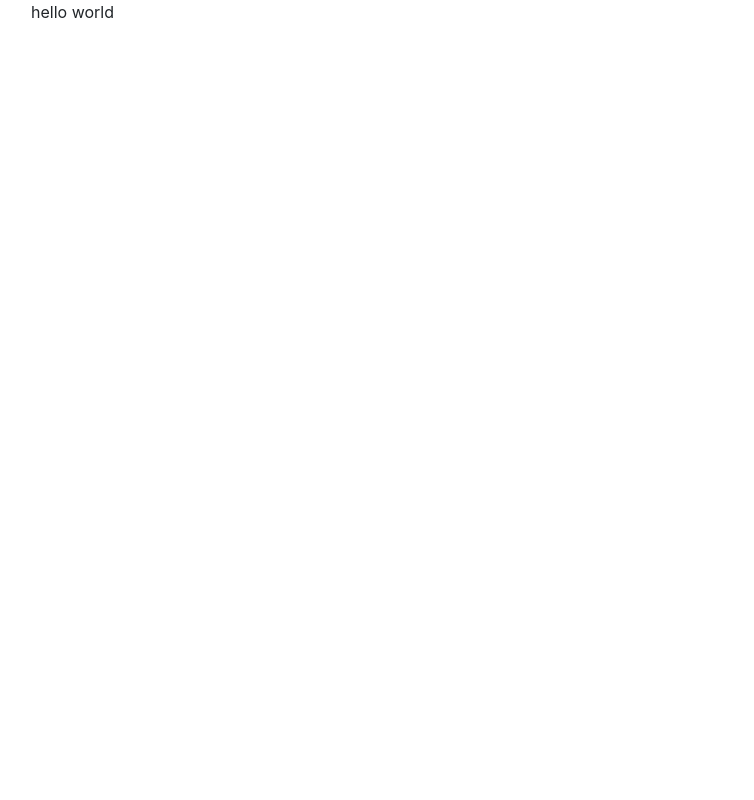
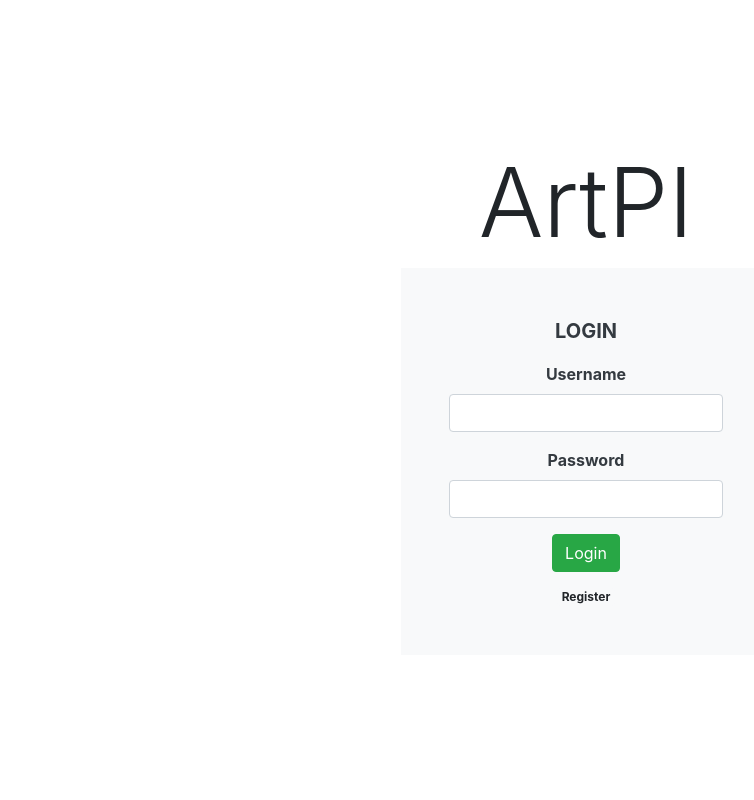
Before and after one commit to jessechen1618/softdev_p01, a Flask app: page / in a window 1280 px wide. Before the commit the part shown is almost empty. Shown: the whole page, without its empty margins (54-808 px from the left). Run offline with Flask 2, Linux system fonts and the light colour scheme; parts of the project's set-up code (start-up, migrations or seed data) failed here and were passed over; some libraries are stand-ins or nearby versions.

Commit message:
login form

```diff
--- a/doc/devlog.txt
+++ b/doc/devlog.txt
@@ -19,3 +19,6 @@ chenJ -- 2019-11-19 08:33
 
 lauE -- 2019-11-19 19:41
 	- Add template files and some inheritance
+
+lauE -- 2019-11-18 20:39
+	- Add login form with styling
--- a/static/main.css
+++ b/static/main.css
@@ -1,5 +1,11 @@
 @import url('https://fonts.googleapis.com/css?family=Roboto&display=swap');
 
-/* .jumbotron {
-    font-family: 'Roberto', sans-serif;
-} */
+#landing {
+    height: 100vh;
+    align-items: center;
+    justify-content: center;
+
+    display: flex;
+    flex-direction: column;
+    margin: 0;
+}
--- a/templates/base.html
+++ b/templates/base.html
@@ -2,20 +2,16 @@
 <html>
 
 <head>
-    <!-- {% block head %} -->
     <title>
-        {% block title %}
-        {% endblock %}
-        - ArtPI
+        {{title}} - ArtPI
     </title>
-    <!-- {% endblock %} -->
     <link rel="stylesheet" href="https://stackpath.bootstrapcdn.com/bootstrap/4.3.1/css/bootstrap.min.css"
         integrity="sha384-ggOyR0iXCbMQv3Xipma34MD+dH/1fQ784/j6cY/iJTQUOhcWr7x9JvoRxT2MZw1T" crossorigin="anonymous">
     <link rel="stylesheet" href="../static/main.css">
 </head>
 
 <body>
-    <div class="container">
+    <!-- <div class="container"> -->
 
         {% block body %}
         {% with messages = get_flashed_messages() %}
@@ -27,7 +23,7 @@
         {% endwith %}
         {% endblock %}
 
-    </div>
+    <!-- </div> -->
     <script src="https://code.jquery.com/jquery-3.3.1.slim.min.js"
         integrity="sha384-q8i/X+965DzO0rT7abK41JStQIAqVgRVzpbzo5smXKp4YfRvH+8abtTE1Pi6jizo"
         crossorigin="anonymous"></script>
--- a/templates/login.html
+++ b/templates/login.html
@@ -1,8 +1,26 @@
 {% extends "base.html" %}
 
-{% block title %}
-{{title}}
+{% block body %}
+{{super()}}
+<div id="landing">
+    <h1 class="display-1"> ArtPI </h1>
+    <form class="p-5 bg-light text-dark text-center">
+        <p class="lead font-weight-bolder">LOGIN</h1>
+        <div class="form-group">
+            <label for="username" class="font-weight-bold">Username</label>
+            <input type="text" class="form-control" id="username">
+        </div>
+        <div class="form-group">
+            <label for="password" class="font-weight-bold">Password</label>
+            <input type="password" class="form-control" id="password">
+        </div>
+        <!-- <div class="form-group form-check">
+            <input type="checkbox" class="form-check-input" id="exampleCheck1">
+            <label class="form-check-label" for="exampleCheck1">Check me out</label>
+        </div> -->
+        <button type="submit" class="btn btn-success">Login</button>
+        <br>
+        <a href="#" class="badge badge-light mt-3">Register</a>
+    </form>
+</div>
 {% endblock %}
-{% block body %}
-    hello world
-{% endblock %}
```
